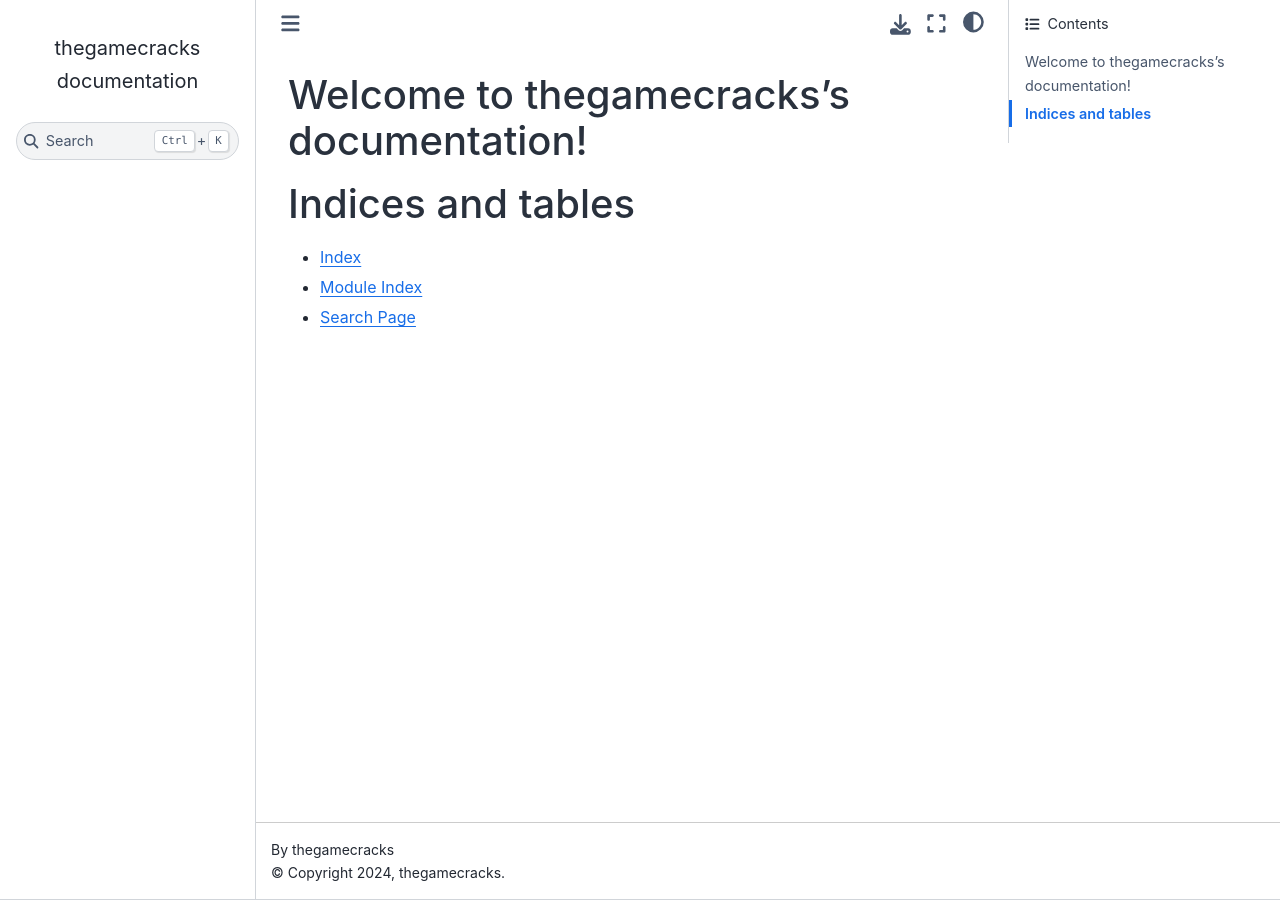
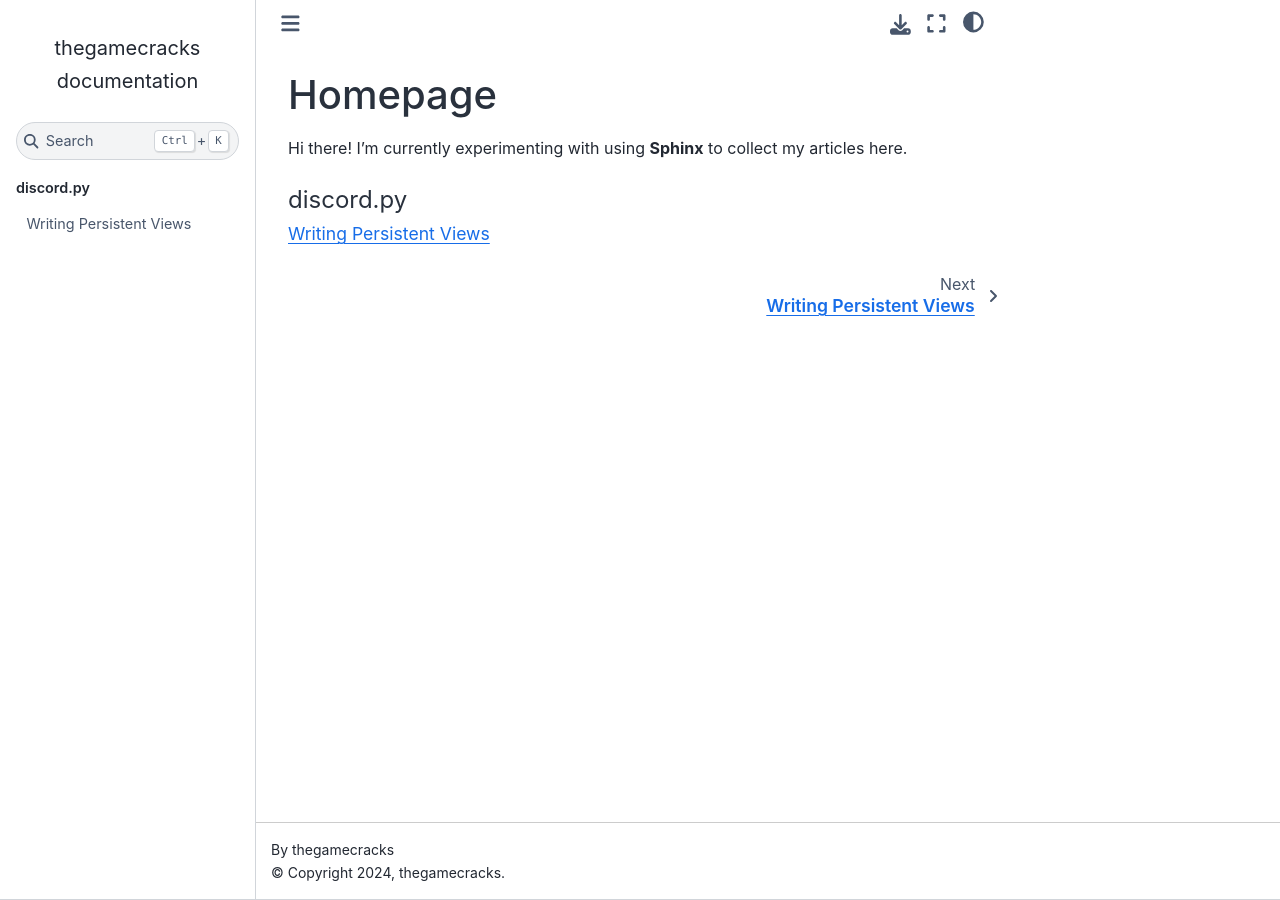
Before and after one commit to thegamecracks/thegamecracks.github.io, a Sphinx documentation site: the page built from docs/index.rst, in a window 1280 px wide. Built offline with Sphinx 7.4.7 and the Sphinx Book theme 1.1.4, drawn with Linux system fonts in a browser that asks for light colours; some of the changed lines change nothing that is shown.

Commit message:
feat: migrate persistent views guide here

```diff
--- /dev/null
+++ b/docs/discord.py/persistent_views.rst
@@ -0,0 +1,226 @@
+Writing Persistent Views
+========================
+
+In `discord.py`_, persistent views allow a bot to handle interactions from
+message components (i.e. buttons and select menus) after the bot has restarted.
+
+.. _discord.py: https://discordpy.readthedocs.io/
+
+For a view to be persistent, all its components must have a custom ID
+and the view must have its timeout set to None. This can look something like:
+
+.. code-block:: python
+
+    class CreateTicketView(discord.ui.View):
+        @discord.ui.button(label="Submit a Ticket", custom_id="create-ticket")
+        async def on_create(self, interaction, button):
+            ...
+
+    view = CreateTicketView(timeout=None)
+    await ctx.send("Need support from staff?", view=view)
+
+Once your bot restarts, you must add back your persistent view so discord.py
+knows which methods should be called when the same components are interacted with.
+This can be done with the |add_view|_ method:
+
+.. code-block:: python
+
+    class MyClient(discord.Client):  # or commands.Bot
+        async def setup_hook(self):
+            view = CreateTicketView(timeout=None)
+            self.add_view(view)
+
+.. |add_view| replace:: ``Client.add_view()``
+.. _add_view: https://discordpy.readthedocs.io/en/stable/api.html#discord.Client.add_view
+
+Once you start your bot, this will handle interactions from *all messages* that
+had ``CreateTicketView`` sent with them.
+
+This works well for views that are stateless, meaning the view doesn't have any
+attributes that need to be different between two messages with the same view.
+However, sometimes you will need to implement views that require state.
+The following example shows a view with a button that can only be used
+by a particular user:
+
+.. code-block:: python
+
+    class GreetingView(discord.ui.View):
+        def __init__(self, user_id):
+            super().__init__(timeout=None)
+            self.user_id = user_id
+
+        @discord.ui.button(label="Greet", custom_id="greet")
+        async def greet(self, interaction, button):
+            mention = interaction.user.mention
+            await interaction.response.send_message(f"Greetings {mention}!", ephemeral=True)
+
+        async def interaction_check(self, interaction):
+            if interaction.user.id != self.user_id:
+                await interaction.response.send_message(
+                    f"This button is only for greeting <@{self.user_id}>!",
+                    ephemeral=True,
+                )
+                return False
+            return True
+
+To handle a view like this after startup, you will need to pass the original
+arguments to ``__init__()`` and give discord.py the same message ID that
+you sent with your view.
+For a few messages, you can manually hardcode those values like so:
+
+.. code-block:: python
+
+    class MyClient(discord.Client):
+        async def setup_hook(self):
+            greet_erica = GreetingView(user_id=297463612870492160)
+            self.add_view(greet_erica, message_id=1165036547050057789)
+
+            greet_jack = GreetingView(user_id=581280216836734988)
+            self.add_view(greet_jack, message_id=1165037150992085143)
+
+Of course if your bot sends new views often, you wouldn't want to edit your
+code each time to persist them, so it's a good idea to use a database for this.
+
+Below are two examples, one implementing a stateless view and another
+implementing a stateful view, using `sqlite3`_ to store the view's
+state on disk.
+
+.. note::
+
+    `sqlite3`_ is a synchronous library which can block your bot from running
+    if it has to wait for a database lock to be released. For practical usage,
+    consider `asqlite`_ or a different database like PostgreSQL with the `asyncpg`_
+    driver.
+
+.. _sqlite3: https://docs.python.org/3/library/sqlite3.html
+.. _asqlite: https://github.com/Rapptz/asqlite
+.. _asyncpg: https://magicstack.github.io/asyncpg/current/
+
+.. code-block:: python
+   :caption: stateless.py
+
+    import discord
+
+
+    class MyView(discord.ui.View):
+        def __init__(self) -> None:
+            super().__init__(timeout=None)
+
+        @discord.ui.button(label="Click me!", custom_id="my-view:click-me")
+        async def click_me(self, interaction: discord.Interaction, button: discord.ui.Button):
+            await interaction.response.send_message("Hello there!", ephemeral=True)
+
+
+    client = discord.Client(intents=discord.Intents.default())
+
+
+    @client.event
+    async def on_message(message: discord.Message):
+        # Invoke with "@mention !view" in a guild, or "!view" if you're DMing the bot.
+        # Restart your bot afterwards and see if the view still works.
+        if message.content.endswith("!view"):
+            await message.channel.send("Hello world!", view=MyView())
+
+
+    @client.event
+    async def setup_hook():
+        # On startup, tell discord.py to handle interactions from any
+        # message that uses the same custom IDs as MyView
+        client.add_view(MyView())
+
+
+    client.run("TOKEN")
+
+.. code-block:: python
+   :caption: stateful.py
+
+    import contextlib
+    import sqlite3
+
+    import discord
+
+    SQL_SCHEMA = """
+    CREATE TABLE IF NOT EXISTS counter_view (
+        message_id INTEGER PRIMARY KEY,
+        current_count INTEGER
+    );
+    """
+
+
+    @contextlib.contextmanager
+    def open_database():
+        # This example involves a view that has a count attribute,
+        # and we want to restore that count every time the bot restarts.
+        # Our database will keep track of each view's message ID and count
+        # inside a table.
+        conn = sqlite3.connect("3-stateful.db")
+        conn.executescript(SQL_SCHEMA)
+        try:
+            yield conn
+        finally:
+            conn.close()
+
+
+    class CounterView(discord.ui.View):
+        def __init__(self, client: "MyClient", count: int) -> None:
+            super().__init__(timeout=None)
+            self.client = client
+            self.count = count
+
+        @discord.ui.button(label="Increment", custom_id="counter:increment")
+        async def increment(self, interaction: discord.Interaction, button: discord.ui.Button):
+            self.count += 1
+            self.client.set_counter_view(interaction.message.id, self.count)
+
+            await interaction.response.send_message(
+                f"You have incremented this message's count to {self.count:,}!",
+                ephemeral=True,
+            )
+
+            # Technically this could be a stateless view if we retrieved
+            # the count from the database each time the button was clicked.
+            # For demonstrative purposes, this example stores the count as
+            # an attribute of the view.
+
+
+    class MyClient(discord.Client):
+        def __init__(self):
+            super().__init__(intents=discord.Intents.default())
+
+        async def setup_hook(self):
+            # During startup, let's tell discord.py about every view that we've
+            # ever sent in our database so the library knows the correct count
+            # for each message.
+            with open_database() as conn:
+                c = conn.execute("SELECT message_id, current_count FROM counter_view")
+                for message_id, current_count in c.fetchall():
+                    self.add_view(
+                        CounterView(self, count=current_count),
+                        message_id=message_id,
+                    )
+
+        async def on_message(self, message: discord.Message):
+            # Invoke with "@mention !view" in a guild, or "!view" if you're DMing the bot.
+            # Restart your bot afterwards and see if the view remembers the same count,
+            # and also try it with multiple messages to see how their states differ.
+            if message.content.endswith("!view"):
+                sent = await message.channel.send("Hello world!", view=CounterView(self, count=0))
+                self.set_counter_view(sent.id, count=0)
+
+        def set_counter_view(self, message_id: int, count: int):
+            with open_database() as conn:
+                conn.execute(
+                    # https://sqlite.org/lang_upsert.html
+                    """
+                    INSERT INTO counter_view (message_id, current_count) VALUES (?, ?)
+                    ON CONFLICT DO UPDATE SET current_count = excluded.current_count
+                    """,
+                    (message_id, count),
+                )
+                conn.commit()
+
+
+    client = MyClient()
+    client.run("TOKEN")
+
+Original guide: https://gist.github.com/thegamecracks/0f9ab7ad3982e65ff4aa429acb39cc4e
--- a/docs/index.rst
+++ b/docs/index.rst
@@ -3,18 +3,15 @@
    You can adapt this file completely to your liking, but it should at least
    contain the root `toctree` directive.
 
-Welcome to thegamecracks's documentation!
-=========================================
+Homepage
+========
+
+Hi there! I'm currently experimenting with using **Sphinx** to collect
+my articles here.
 
 .. toctree::
-   :maxdepth: 2
-   :caption: Contents:
+   :caption: discord.py
+   :maxdepth: 1
+   :glob:
 
-
-
-Indices and tables
-==================
-
-* :ref:`genindex`
-* :ref:`modindex`
-* :ref:`search`
+   discord.py/*
```
